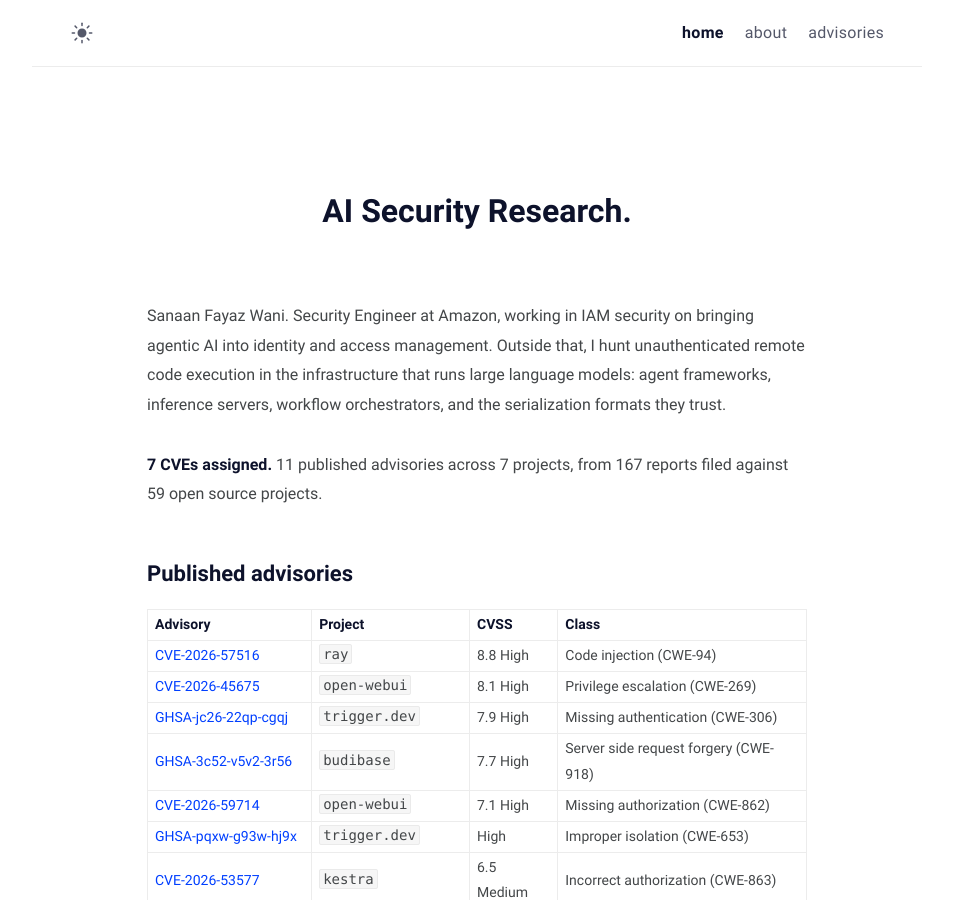
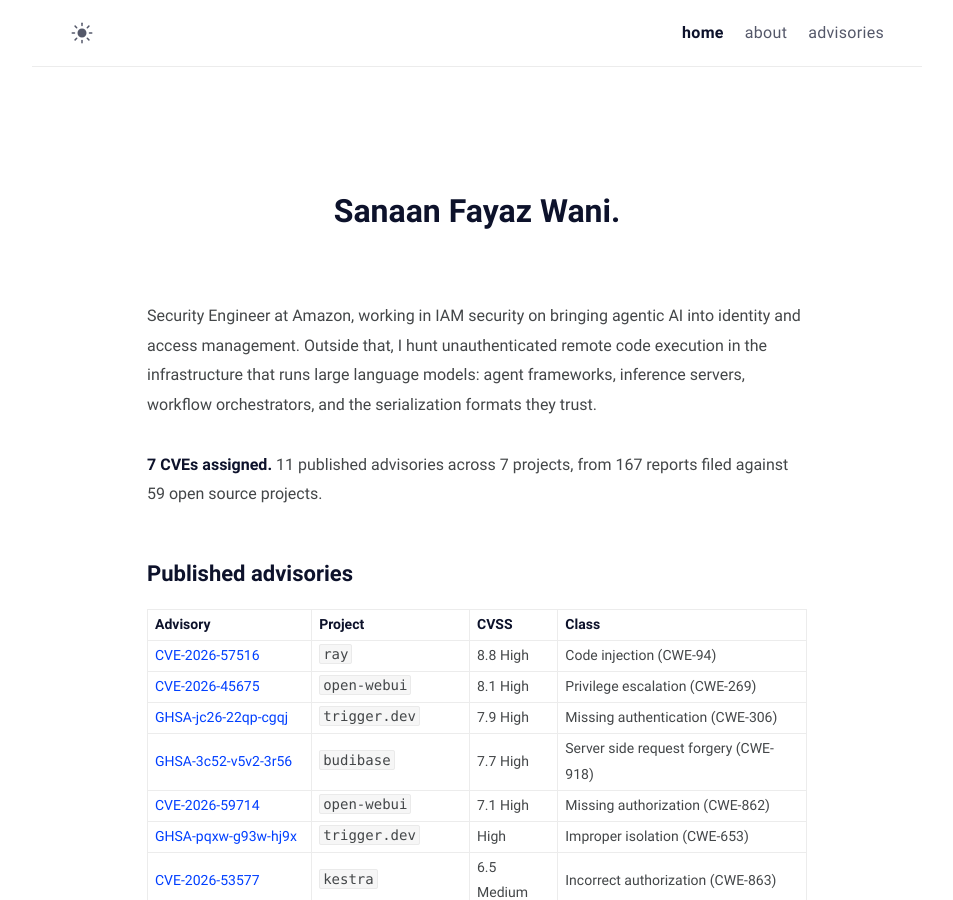
Before and after one commit to sfwani/sfwani.github.io, a Jekyll site: the page built from index.md, in a window 1280 px wide and 900 px high. Shown: the whole window, without its empty margins (163-1116 px from the left). Built offline with Jekyll 4.4.1, drawn with Linux system fonts in a browser that asks for light colours.

Commit message:
Replace the theme author's Open Graph card, drop images that are not mine
ogp.png shipped with the theme and is a photo of the theme author with his
name and a bio in Bahasa. It was served as og:image, so every share of this
site on LinkedIn, Slack or iMessage previewed as another person. Replaced
with a generated 1200x630 card carrying the name, the field and three
checkable numbers.

og:image:width/height were hardcoded 640x640 and never matched the file at
any point; corrected, and twitter:card upgraded to summary_large_image now
that the image has the right ratio.

avatar.jpg is also not me, a stock portrait from the theme, and it was
being asserted as the Person schema image. Removed from the schema, the
config and the repo, along with the theme's leftover saweria donation button.

Home page title is now the name, with a seo_title override so the tag reads
Sanaan Fayaz Wani - AI Security Researcher instead of doubling the name.

```diff
--- a/_config.yml
+++ b/_config.yml
@@ -18,7 +18,7 @@
   twitter: # twitter username
   facebook: # facebook username
   email: code.sanaan@gmail.com # email adress
-  avatar: /assets/img/avatar.jpg # change with your own avatar
+  avatar: # no photo published
 
 # URL settings
 url: "https://sfwani.github.io" #
--- a/_includes/header.html
+++ b/_includes/header.html
@@ -9,7 +9,7 @@
   <meta name="apple-mobile-web-app-status-bar-style" content="#fff" />
   <meta name="apple-mobile-web-app-title" content="{{ site.title }}" />
   <title>
-    {% if page.title %}{{ page.title | escape }} - {{ site.title }}{% else %}{{
+    {% if page.seo_title %}{{ page.seo_title | escape }}{% elsif page.title %}{{ page.title | escape }} - {{ site.title }}{% else %}{{
     site.title | escape }}{% endif %}
   </title>
   <link
@@ -100,9 +100,9 @@
   {% else %}
   <meta property="og:image" content="{{ site.image | absolute_url }}" />
   {% endif %}
-  <meta property="og:image:width" content="640" />
-  <meta property="og:image:height" content="640" />
-  <meta name="twitter:card" content="summary" />
+  <meta property="og:image:width" content="1200" />
+  <meta property="og:image:height" content="630" />
+  <meta name="twitter:card" content="summary_large_image" />
   <meta
     name="twitter:title"
     content="{% if page.title %}{{ page.title | escape }} | {{
--- a/index.md
+++ b/index.md
@@ -1,11 +1,12 @@
 ---
-title: AI Security Research
+title: Sanaan Fayaz Wani
+seo_title: "Sanaan Fayaz Wani - AI Security Researcher"
 layout: page
 description: Vulnerability research on AI agent frameworks and LLM infrastructure. Seven assigned CVEs and eleven published advisories, with root cause, reproduction and fix for each.
 last_modified_at: 2026-09-17T23:54:04+00:00
 ---
 
-Sanaan Fayaz Wani. Security Engineer at Amazon, working in IAM security on bringing agentic AI into identity and access management. Outside that, I hunt unauthenticated remote code execution in the infrastructure that runs large language models: agent frameworks, inference servers, workflow orchestrators, and the serialization formats they trust.
+Security Engineer at Amazon, working in IAM security on bringing agentic AI into identity and access management. Outside that, I hunt unauthenticated remote code execution in the infrastructure that runs large language models: agent frameworks, inference servers, workflow orchestrators, and the serialization formats they trust.
 
 <!-- COUNTERS:START -->
 
```
Also changed, not shown: other parts of _includes/header.html (+0 -1 lines), advisories.md (+1 -1 lines), assets/img/avatar.jpg (deleted), assets/img/ogp.png, assets/img/saweria-button.png (deleted).
